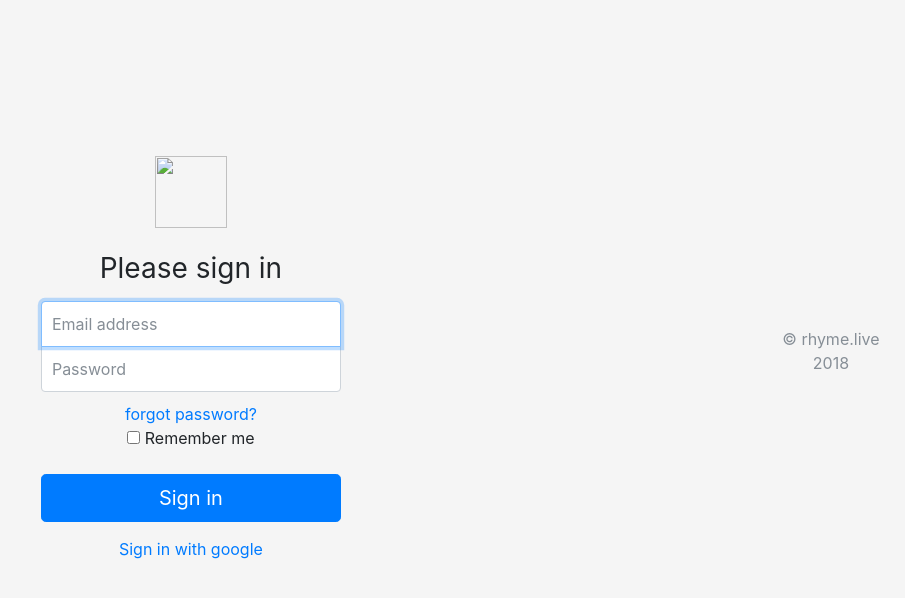
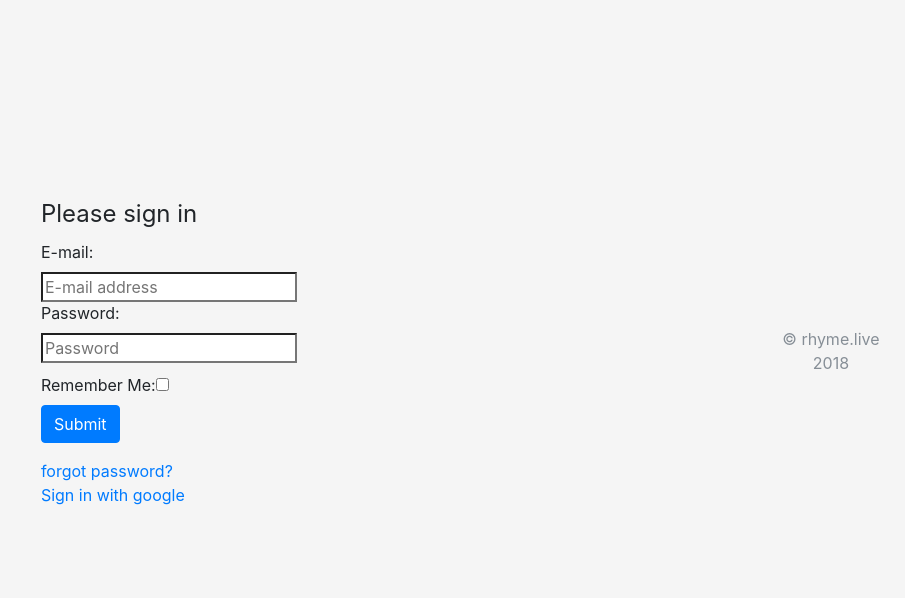
Before and after one commit to tacro/rhyme-pjt, a Django app: page /accounts/login/ in a window 1280 px wide. Shown: the part 56-654 px from the top of the page, without its empty margins (375-1280 px from the left). Run offline with Django 3.2, Linux system fonts and the light colour scheme; some libraries are stand-ins or nearby versions.

Commit message:
all-auth forms working with bootstrap

```diff
--- a/rhyme/settings.py
+++ b/rhyme/settings.py
@@ -41,6 +41,7 @@ INSTALLED_APPS = [
     'verses.apps.VersesConfig',
     'users.apps.UsersConfig',
 
+    # to activate OAuth
     'allauth',
     'allauth.account',
     'allauth.socialaccount',
@@ -48,6 +49,9 @@ INSTALLED_APPS = [
     'allauth.socialaccount.providers.google',
     # 'allauth.socialaccount.providers.instagram',
     # 'allauth.socialaccount.providers.twitter',
+
+    # to make forms looking better
+    'bootstrapform',
 ]
 
 
@@ -159,3 +163,5 @@ ACCOUNT_AUTHENTICATION_METHOD = 'email'
 SITE_ID = 1
 
 LOGIN_REDIRECT_URL = 'home'
+
+EMAIL_BACKEND = 'django.core.mail.backends.console.EmailBackend'
--- a/templates/allauth/account/login.html
+++ b/templates/allauth/account/login.html
@@ -1,5 +1,6 @@
 {% extends 'base.html' %}
 
+{% load bootstrap %}
 {% load staticfiles %}
 {% block content %}
 
@@ -9,28 +10,26 @@
 
 {{ auth_error }}
 
-<div class="text-center container">
+    <div class="container">
       {% if user.is_authenticated %}
       <p>Welcome {{ user.username }} !!!</p>
       <a href="{% url 'account_logout' %}">Logout</a>
       {% else %}
-    <form class="form-signin" method="POST" action="{% url 'account_login' %}">
+
+      <form role="form" class="form-signin" method="POST" action="{% url 'account_login' %}">
+        <legend>Please sign in</legend>
         {% csrf_token %}
-      <img class="mb-4" src="" alt="" width="72" height="72">
-      <h1 class="h3 mb-3 font-weight-normal">Please sign in</h1>
-      <label for="inputEmail" class="sr-only">Email address</label>
-      <input type="email" id="inputEmail" class="form-control" placeholder="Email address" required autofocus>
-      <label for="inputPassword" class="sr-only">Password</label>
-      <input type="password" id="inputPassword" class="form-control" placeholder="Password" required>
+        {{ form|bootstrap }}
+        {% if redirect_field_value %}
+        <input type="hidden" name="{{ redirect_field_name }}" value="{{ redirect_field_value }}" />
+        {% endif %}
+        <div class="form-group">
+          <button type="submit" class="btn btn-primary">Submit</button>
+        </div>
         <a class="button secondaryAction" href="{% url 'account_reset_password' %}">forgot password?</a>
-      <div class="checkbox mb-3">
-        <label>
-          <input type="checkbox" value="remember-me"> Remember me
-        </label>
-      </div>
-      <button class="btn btn-lg btn-primary btn-block" type="submit">Sign in</button>
+        <p><a href="{% provider_login_url 'google' %}">Sign in with google</a></p>
       </form>
-    <p><a href="{% provider_login_url 'google' %}">Sign in with google</a></p>
+
       {% endif %}
     </div>
 
--- a/templates/allauth/account/signup.html
+++ b/templates/allauth/account/signup.html
@@ -1,7 +1,7 @@
 {% extends "base.html" %}
 
 {% load i18n %}
-
+{% load bootstrap %}
 {% load staticfiles %}
 
 {% block head_title %}{% trans "Signup" %}{% endblock %}
@@ -17,13 +17,14 @@
 
 <form class="form-signin" id="signup_form" method="post" action="{% url 'account_signup' %}">
   {% csrf_token %}
-  {{ form.as_p }}
+  {{ form|bootstrap }}
   {% if redirect_field_value %}
   <input type="hidden" name="{{ redirect_field_name }}" value="{{ redirect_field_value }}" />
   {% endif %}
   <button type="submit">{% trans "Sign Up" %} &raquo;</button>
 </form>
 
+
 </div>
 
 {% endblock %}
```
Lines whose indentation alone changed are shown as unchanged.
